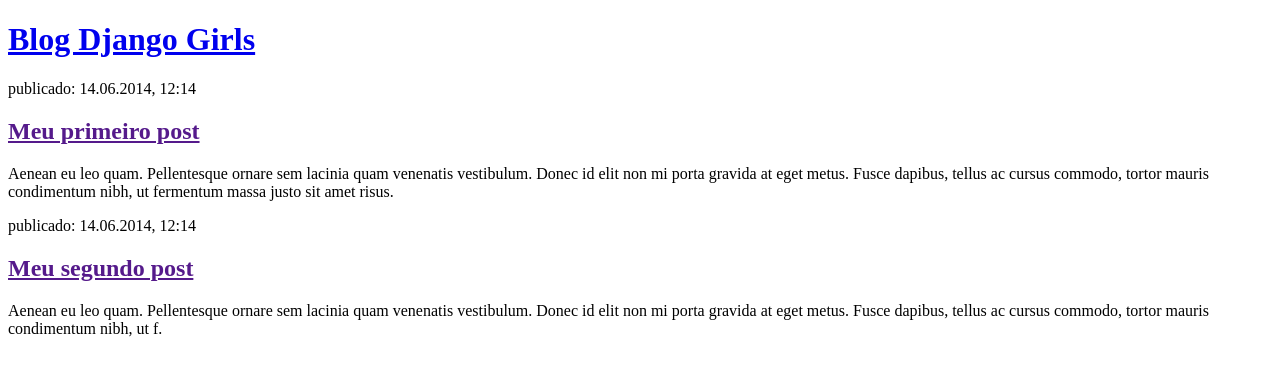
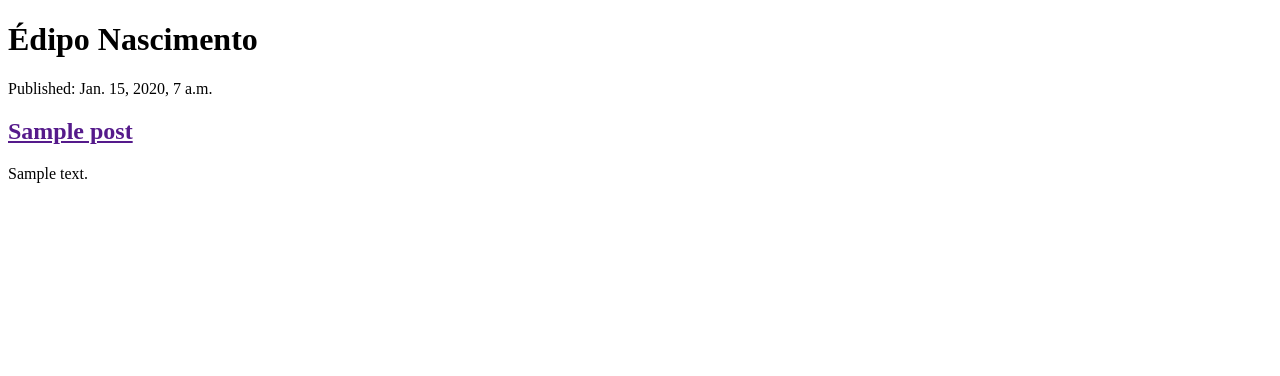
Before and after one commit to edinascimento/my-first-django-app, a Django app: page / in a window 1280 px wide. Shown: the top 376 px of the page. Run offline with Django 3.2, Linux system fonts and the light colour scheme; tables that the repository leaves empty hold one stand-in row (values such as "Sample post").

Commit message:
added posts to the view template

```diff
--- a/blog/templates/blog/post_list.html
+++ b/blog/templates/blog/post_list.html
@@ -8,19 +8,15 @@
 </head>
 <body>
   <div>
-    <h1><a href="/">Blog Django Girls</a></h1>
-</div>
+    <h1>Édipo Nascimento</h1>
 
-<div>
-    <p>publicado: 14.06.2014, 12:14</p>
-    <h2><a href="">Meu primeiro post</a></h2>
-    <p>Aenean eu leo quam. Pellentesque ornare sem lacinia quam venenatis vestibulum. Donec id elit non mi porta gravida at eget metus. Fusce dapibus, tellus ac cursus commodo, tortor mauris condimentum nibh, ut fermentum massa justo sit amet risus.</p>
-</div>
-
-<div>
-    <p>publicado: 14.06.2014, 12:14</p>
-    <h2><a href="">Meu segundo post</a></h2>
-    <p>Aenean eu leo quam. Pellentesque ornare sem lacinia quam venenatis vestibulum. Donec id elit non mi porta gravida at eget metus. Fusce dapibus, tellus ac cursus commodo, tortor mauris condimentum nibh, ut f.</p>
-</div>
+    {% for post in posts %}
+    <div>
+      <p>Published: {{ post.created_at }}</p>
+      <h2><a href="">{{ post.title }}</a></h2>
+      <p>{{ post.text|linebreaksbr }}</p>
+    </div>
+    {% endfor %}
+  </div>
 </body>
 </html>
--- a/blog/views.py
+++ b/blog/views.py
@@ -1,4 +1,9 @@
 from django.shortcuts import render
+from django.utils import timezone
+from .models import Post
 
 def post_list(request):
-  return render(request, 'blog/post_list.html', {})
+  posts = Post.objects.filter(author=1)
+  return render(request, 'blog/post_list.html', {
+    'posts': posts
+  })
```
